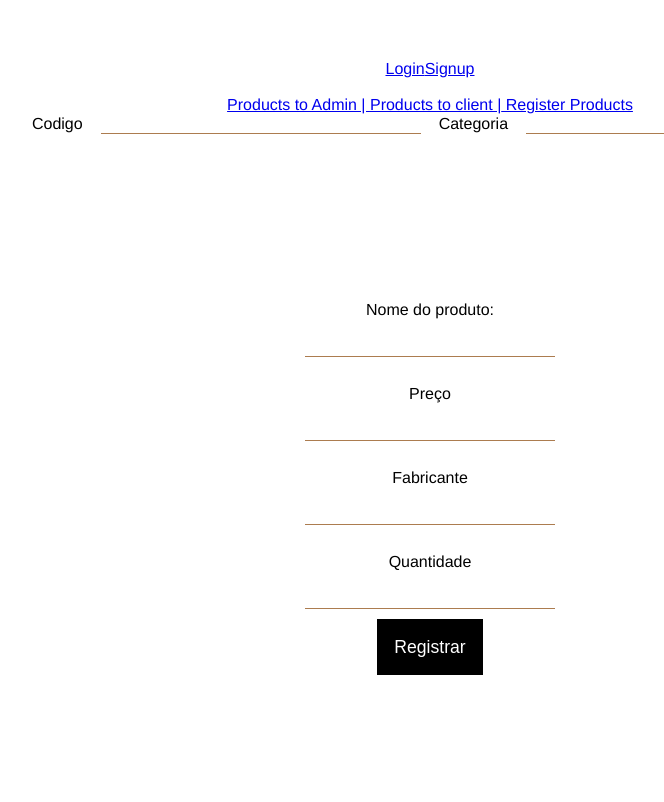
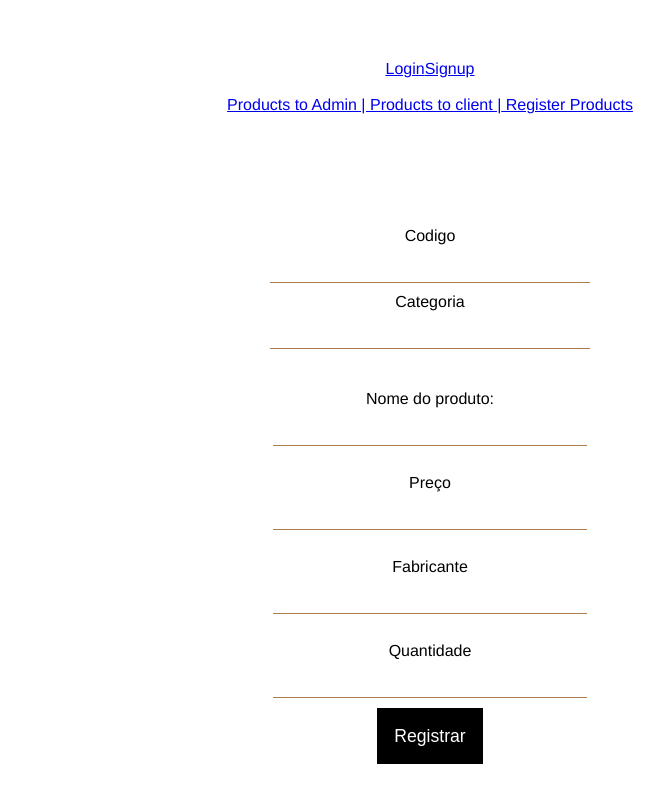
Before and after one commit to SpinnelSun/CCCPharmaClient, a Vue app: page /#/products-register in a window 1280 px wide. Shown: the top 802 px of the page, without its empty margins (210-874 px from the left). Built offline with nearby package versions, Linux system fonts and the light colour scheme.

Commit message:
Fix pages features

```diff
--- a/src/components/product/ProductForm.vue
+++ b/src/components/product/ProductForm.vue
@@ -43,7 +43,6 @@ label{
 }
 
 form {
-    margin: 10%;
     padding: 1%;
     display: flex;
     flex-direction: column;
@@ -81,6 +80,4 @@ button {
   transition: .2s ease-in-out;
 }
 
-
-
 </style>
--- a/src/components/product/ProductRegister.vue
+++ b/src/components/product/ProductRegister.vue
@@ -1,13 +1,15 @@
 <template id = "form-update">
     <div>
-        <label for="input_code">Codigo</label>
-        <input :value="product.code" id="input_code" required/>
 
-        <label for="input_category">Categoria</label>
-        <input :value="product.category" id="input_category" required/>
+        <div class="register-datas">
+            <label for="input_code">Codigo</label><br><br>
+            <input :value="product.code" id="input_code" required/> <br>
 
-        <product-form :product=product title="Registrar" :key="code" v-on:handleSubmitProduct="handleSubmitProduct"> </product-form>
+            <label for="input_category">Categoria</label><br><br>
+            <input :value="product.category" id="input_category" required/>
 
+            <product-form :product=product title="Registrar" :key="code" v-on:handleSubmitProduct="handleSubmitProduct"> </product-form>
+        </div>
 
         <span :class="{error: isError}" v-if="isError">
             <i class="fa fa-warning"></i>
@@ -61,11 +63,11 @@
 
 <style scoped>
 
-label{
-    text-align: left;
-    padding: 18px;
+.register-datas {
+    padding-top: 3cm;
+    padding-bottom: 0cm;
+}
 
-}
 
 form {
     margin: 10%;
@@ -75,7 +77,6 @@ form {
     align-items: center;
     text-align: center;
     justify-content: center;
-
 }
 
 input {
```
